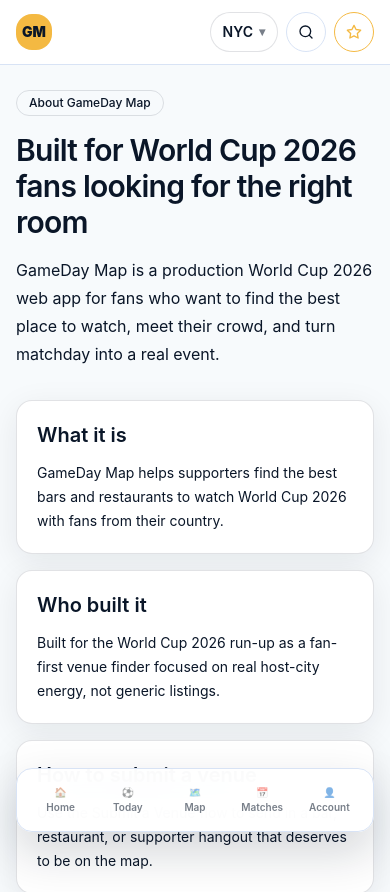
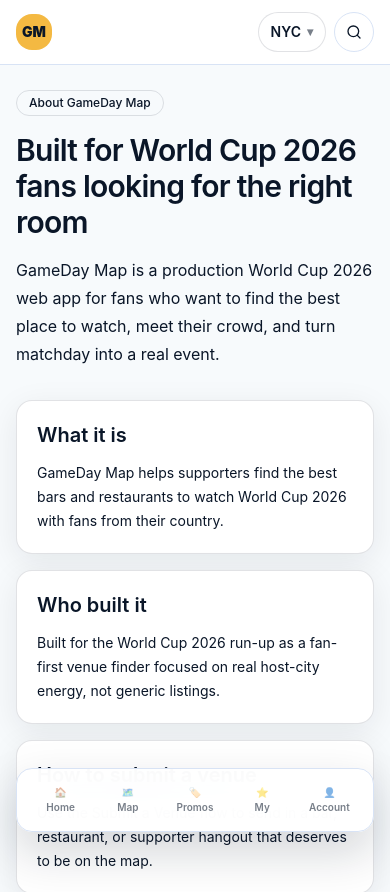
Before and after one commit to davidenyc/worldcupmvp, a Next.js app: page /about in a window 390 px wide. Shown: the top 892 px of the page. Built offline with nearby package versions, Linux system fonts and the light colour scheme; no server answers.

Commit message:
feat: nav consolidation — drop Today + Matches tabs, add Promos + My

```diff
--- a/components/layout/site-header.tsx
+++ b/components/layout/site-header.tsx
@@ -8,7 +8,6 @@
   MapPin,
   MoonStar,
   Search,
-  Star,
   SunMedium,
   User2
 } from "lucide-react";
@@ -17,7 +16,6 @@
 import { getMatchHostCityKey } from "@/lib/data/matchLocations";
 import { worldCup2026Matches } from "@/lib/data/matches";
 import { useUserCity } from "@/lib/hooks/useUserCity";
-import { useMembership } from "@/lib/store/membership";
 import { useTheme } from "@/lib/store/theme";
 
 const CITY_LOOKUP = new Map(HOST_CITIES.map((city) => [city.key, city] as const));
@@ -47,7 +45,6 @@
   const router = useRouter();
   const { userCity, suggestedCity, hasChosenCity, setUserCity } = useUserCity();
   const { isDark, setTheme } = useTheme();
-  const tier = useMembership((state) => state.tier);
   const [cityOpen, setCityOpen] = useState(false);
   const [desktopMenuOpen, setDesktopMenuOpen] = useState(false);
 
@@ -61,15 +58,9 @@
   const nearestCity = suggestedCity ?? null;
   const currentPath = pathname ?? "/";
   const mapHref = `/${activeCity}/map`;
-  const matchesHref = `/${activeCity}/matches`;
-  const todayHref = "/today";
+  const promosHref = "/promos";
+  const myHref = "/me";
   const searchHref = `/search?city=${activeCity}`;
-  const membershipHref = tier === "free" ? `/membership?return=${encodeURIComponent(currentPath)}` : "/membership";
-  const hasMatchesToday = useMemo(() => {
-    const today = new Date();
-    const dateKey = `${today.getFullYear()}-${String(today.getMonth() + 1).padStart(2, "0")}-${String(today.getDate()).padStart(2, "0")}`;
-    return worldCup2026Matches.some((match) => match.startsAt.slice(0, 10) === dateKey);
-  }, []);
 
   useEffect(() => {
     const handleOpenCitySwitcher = () => setCityOpen(true);
@@ -133,9 +124,9 @@
 
             <nav className="hidden items-center gap-1 lg:flex">
               <Link href="/" className={primaryNavClass(currentPath === "/")}>Home</Link>
-              <Link href={todayHref} className={primaryNavClass(currentPath === "/today")}>Today</Link>
               <Link href={mapHref} className={primaryNavClass(currentPath.includes("/map"))}>Map</Link>
-              <Link href={matchesHref} className={primaryNavClass(currentPath.includes("/matches"))}>Matches</Link>
+              <Link href={promosHref} className={primaryNavClass(currentPath.startsWith("/promos"))}>Promos</Link>
+              <Link href={myHref} className={primaryNavClass(currentPath.startsWith("/me"))}>My</Link>
             </nav>
           </div>
 
@@ -153,14 +144,6 @@
 
             <Link href={searchHref} aria-label="Search" className={`${actionButtonClass()} lg:h-11 lg:w-11`}>
               <Search className="h-4 w-4" />
-            </Link>
-
-            <Link
-              href={membershipHref}
-              aria-label={tier === "free" ? "Go Pro" : tier === "fan" ? "Fan Pass" : "Supporter Elite"}
-              className={`${actionButtonClass()} border-gold text-gold lg:h-11 lg:w-11`}
-            >
-              <Star className={`h-4 w-4 ${tier === "free" ? "" : "fill-current"}`} />
             </Link>
 
             <button
@@ -292,17 +275,17 @@
               <span>🏠</span>
               <span>Home</span>
             </Link>
-            <Link href={todayHref} className={`flex min-h-11 flex-col items-center justify-center rounded-2xl px-1 py-2 text-[10px] font-semibold ${currentPath === "/today" ? "text-[color:var(--fg-primary)]" : "text-[color:var(--fg-muted)]"}`}>
-              <span className={hasMatchesToday ? "mobile-tonight-pulse" : ""}>⚽</span>
-              <span>Today</span>
-            </Link>
             <Link href={mapHref} className={`flex min-h-11 flex-col items-center justify-center rounded-2xl px-1 py-2 text-[10px] font-semibold ${currentPath.includes("/map") ? "text-[color:var(--fg-primary)]" : "text-[color:var(--fg-muted)]"}`}>
               <span>🗺️</span>
               <span>Map</span>
             </Link>
-            <Link href={matchesHref} className={`flex min-h-11 flex-col items-center justify-center rounded-2xl px-1 py-2 text-[10px] font-semibold ${currentPath.includes("/matches") ? "text-[color:var(--fg-primary)]" : "text-[color:var(--fg-muted)]"}`}>
-              <span>📅</span>
-              <span>Matches</span>
+            <Link href={promosHref} className={`flex min-h-11 flex-col items-center justify-center rounded-2xl px-1 py-2 text-[10px] font-semibold ${currentPath.startsWith("/promos") ? "text-[color:var(--fg-primary)]" : "text-[color:var(--fg-muted)]"}`}>
+              <span>🏷️</span>
+              <span>Promos</span>
+            </Link>
+            <Link href={myHref} className={`flex min-h-11 flex-col items-center justify-center rounded-2xl px-1 py-2 text-[10px] font-semibold ${currentPath.startsWith("/me") ? "text-[color:var(--fg-primary)]" : "text-[color:var(--fg-muted)]"}`}>
+              <span>⭐</span>
+              <span>My</span>
             </Link>
             <Link
               href="/account"
--- a/middleware.ts
+++ b/middleware.ts
@@ -30,6 +30,7 @@
   "groups",
   "map",
   "matches",
+  "me",
   "membership",
   "offline",
   "og",
```
